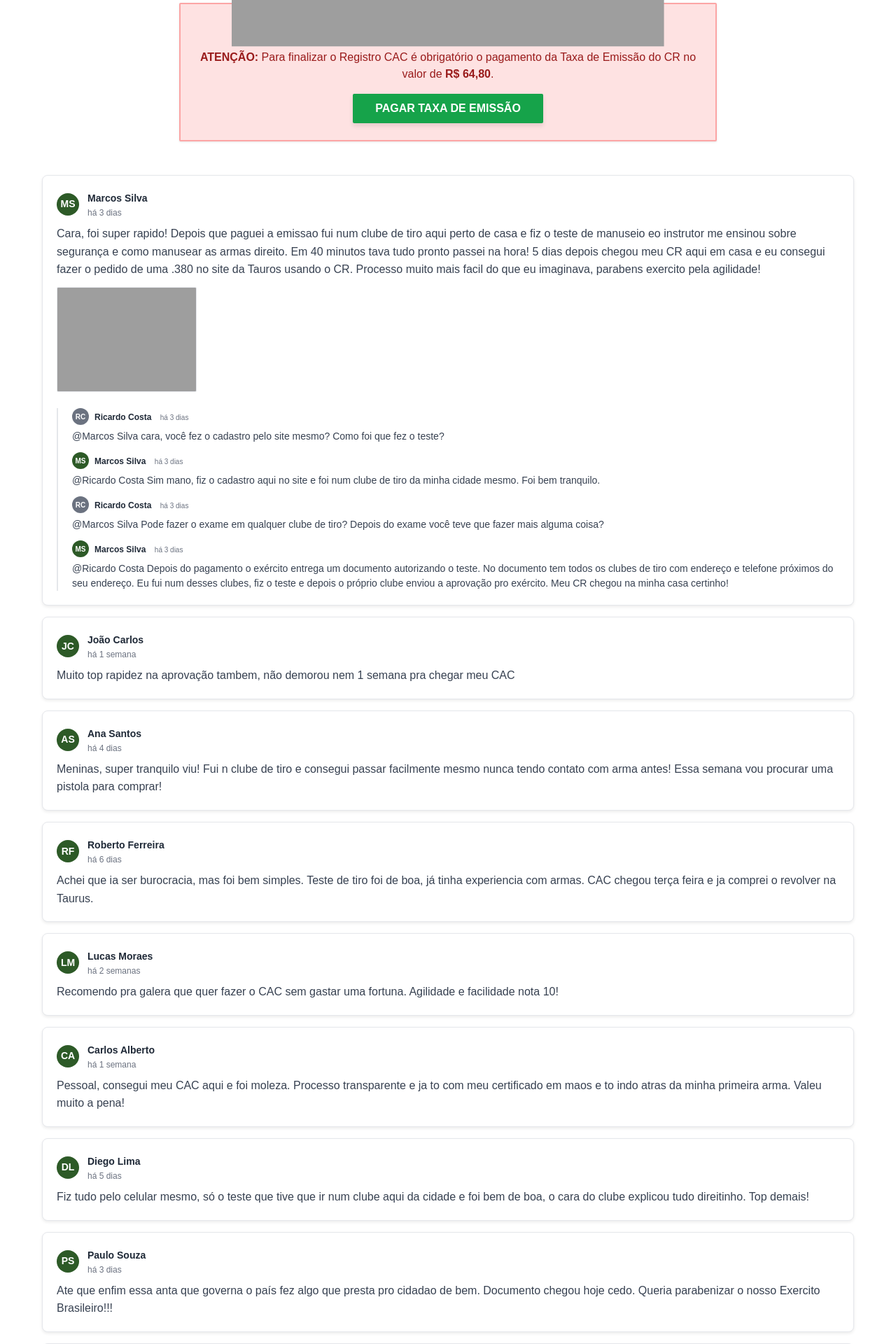
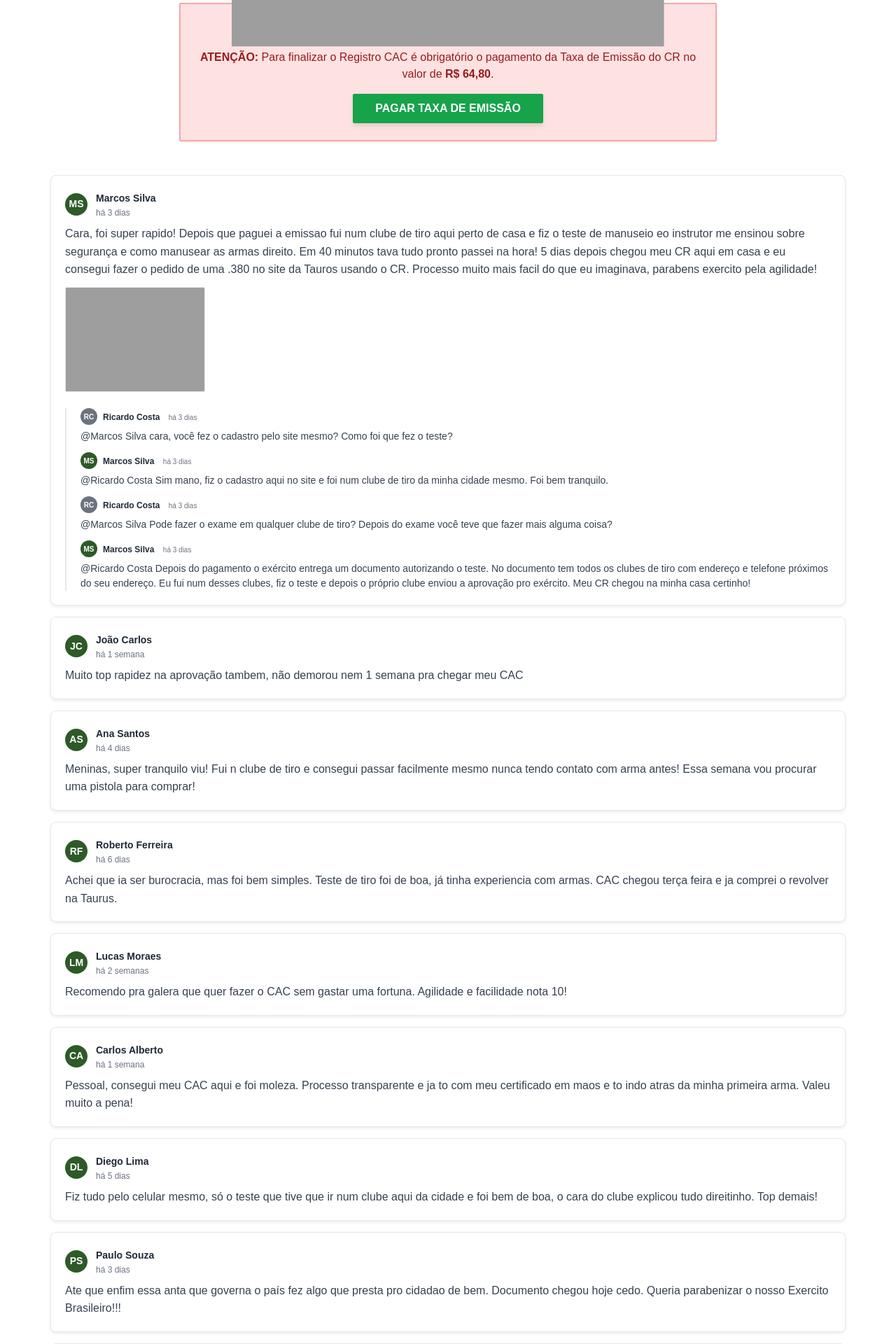
Before and after one commit to Senha1298/cac-1, a Flask app: page /aprovado in a window 1280 px wide. Shown: the part 1231-3151 px from the top of the page at 70% size. Run offline with Flask 3, Linux system fonts and the light colour scheme; the visitor is signed in with stand-in values (Sample User, id 1); data that the repository does not hold is empty; some libraries are stand-ins or nearby versions; some web fonts are replaced; grey boxes are pictures that could not be loaded.

Commit message:
Improve layout and spacing for the approval page
Update the `aprovado.html` template to adjust the max-width and width of the main container, enhancing visual presentation.

Replit-Commit-Author: Agent
Replit-Commit-Session-Id: 4e8a3271-fc60-46cb-bbe1-2fb08af81737
Replit-Commit-Checkpoint-Type: full_checkpoint
Replit-Commit-Screenshot-Url: https://storage.googleapis.com/screenshot-production-us-central1/a7e5579c-c6ab-4f3c-abec-5cf7d859c244/4e8a3271-fc60-46cb-bbe1-2fb08af81737/t9lFwrv

```diff
--- a/templates/aprovado.html
+++ b/templates/aprovado.html
@@ -115,7 +115,7 @@
     </div>
 
 <!-- Seção de Comentários -->
-<div style="max-width: 1200px; margin: 48px auto 0 auto; padding: 0 20px; background-color: #fff;">
+<div style="width: calc(100% - 40px); max-width: 1400px; margin: 48px auto 0 auto; padding: 0 20px; background-color: #fff;">
 
     <div>
             <!-- Comentário 1 - Específico sobre teste de tiro -->
```
